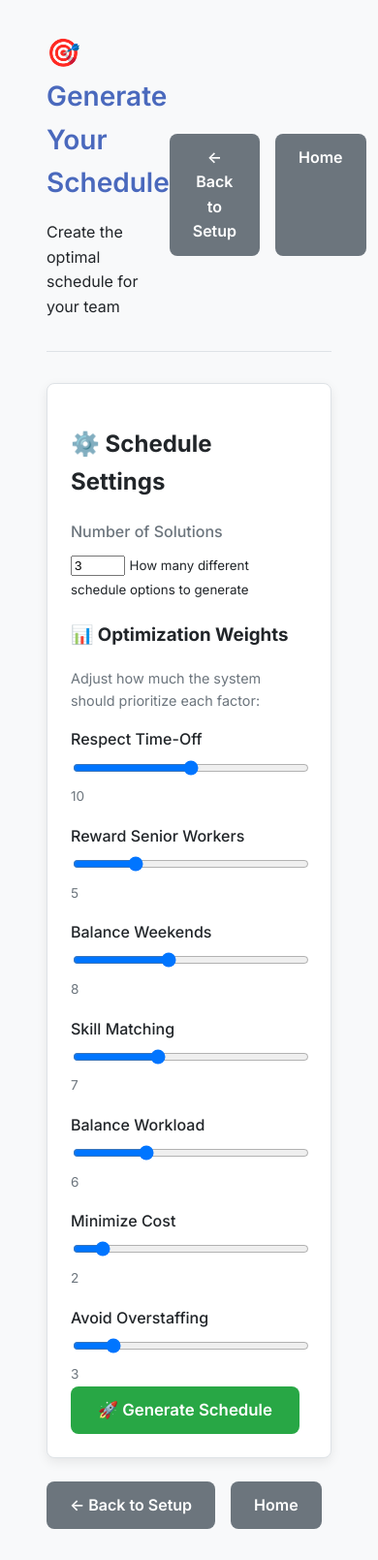
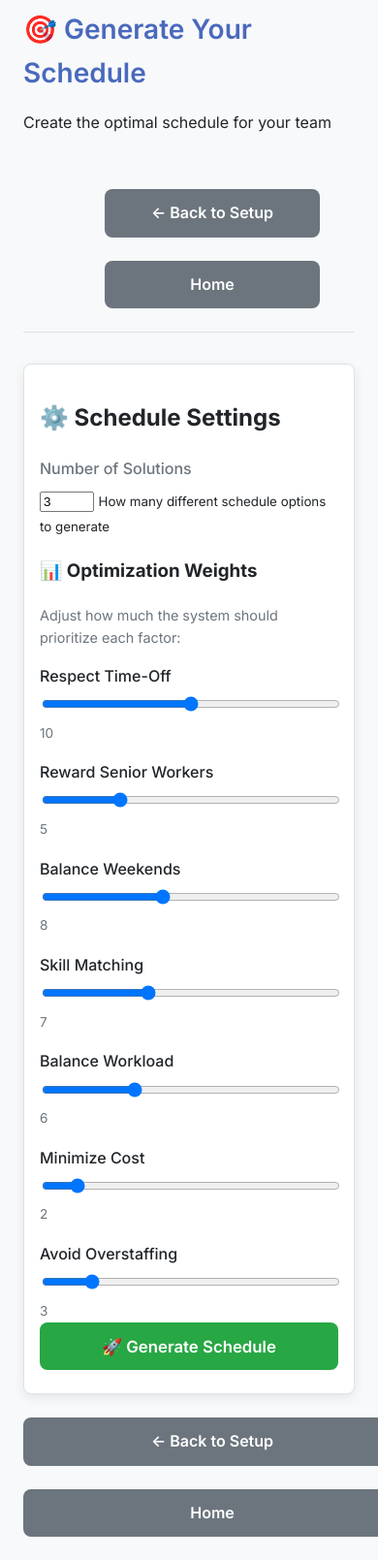
Before and after one commit to davidmuser/shift-scheduler, a Flask app: page /schedule in a window 390 px wide. Shown: the whole page at 97% size. After the commit the page ends 1585 px from the top, so only its background shows below. Run offline with Flask 3, Linux system fonts and the light colour scheme.

Commit message:
phone interface

```diff
--- a/static/style.css
+++ b/static/style.css
@@ -28,6 +28,77 @@ body {
     margin: 0;
     padding: 2rem;
     line-height: 1.6;
+}
+
+/* Responsive adjustments for mobile devices */
+@media (max-width: 600px) {
+    body {
+        padding: 0.5rem;
+    }
+    .container {
+        max-width: 100vw;
+        padding: 0 0.5rem;
+    }
+    .header {
+        flex-direction: column;
+        align-items: flex-start;
+        gap: 1rem;
+        padding-bottom: 0.5rem;
+        margin-bottom: 1rem;
+    }
+    .header h1 {
+        font-size: 1.5rem;
+    }
+    .main-nav, nav, .action-section {
+        flex-direction: column !important;
+        align-items: stretch !important;
+        gap: 0.5rem;
+    }
+    .btn, button, input[type="submit"] {
+        width: 100%;
+        font-size: 1rem;
+        margin-bottom: 0.5rem;
+    }
+    .info-card, .login-card, .card, .business-id-box, .chip {
+        padding: 1rem !important;
+        font-size: 1rem;
+    }
+    .week-view {
+        grid-template-columns: repeat(2, 1fr) !important;
+        gap: 0.5rem !important;
+    }
+    .business-id-box, .business-id-display {
+        flex-direction: column;
+        align-items: flex-start;
+        gap: 0.25rem;
+    }
+    .copy-btn, .copy-btn-small {
+        margin-left: 0;
+        margin-top: 0.25rem;
+    }
+    .login-container {
+        padding: 1rem !important;
+        max-width: 100vw !important;
+    }
+    .login-card {
+        padding: 1rem !important;
+    }
+    table {
+        font-size: 0.95rem;
+        width: 100%;
+        display: block;
+        overflow-x: auto;
+    }
+    th, td {
+        padding: 0.4em 0.3em;
+    }
+    .schedule-section, .error-box, .card {
+        padding: 1rem !important;
+    }
+    .gantt-chart {
+        overflow-x: auto;
+        max-width: 100vw;
+    }
 }
 
 /* 2. Layout & Containers
```
